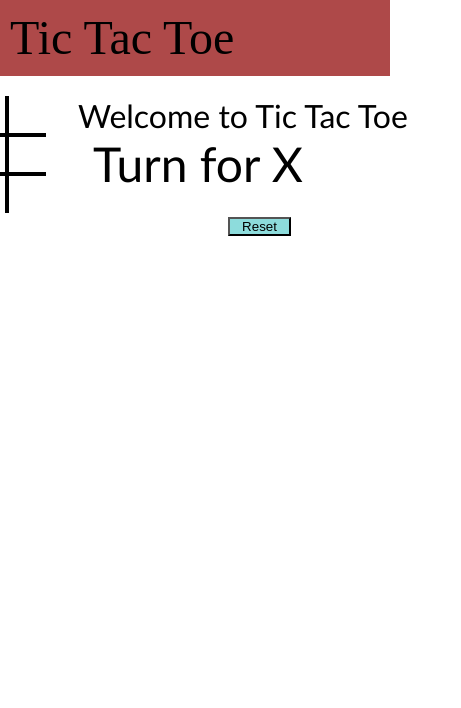
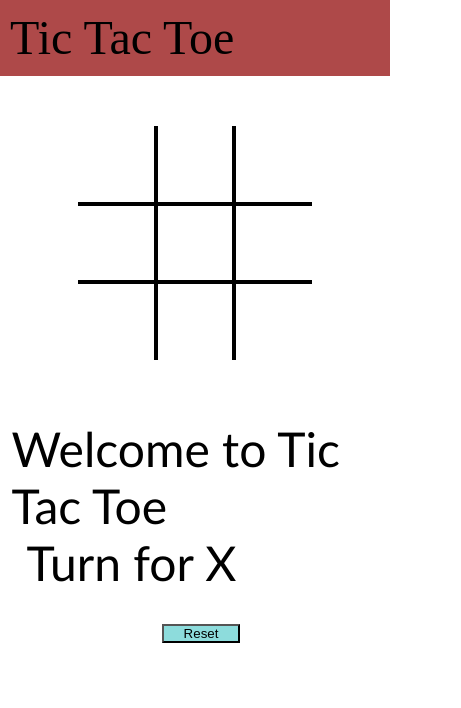
Before and after one commit to Akash-S-G/Tic-Tac-Toe, a plain HTML site: page index.html in a window 390 px wide. Shown: the whole page, 461 px wide, since content can reach past the window. Drawn offline with Linux system fonts and the light colour scheme.

Commit message:
Added some css to increase responsiveness for mobile browsing

```diff
--- a/style.css
+++ b/style.css
@@ -82,3 +82,26 @@ nav ul{
     width: 0;
     transition: width 1s ease-in-out;
 }
+
+@media screen and (max-width: 900px){
+   .gamecontainer{
+    flex-direction: column;
+    margin-top: 50px;
+    display: flex;
+    justify-content: center;
+    align-items: center;
+   }
+   .gameInfo{
+    margin-top: 60px;
+    font-size: 3rem;
+   }
+   .container{
+    display: grid;
+    grid-template-rows: repeat(3,20vw);
+    grid-template-columns: repeat(3,20vw);
+   }
+    #reset{
+        padding: 0 20px ;
+
+    }
+}
```
